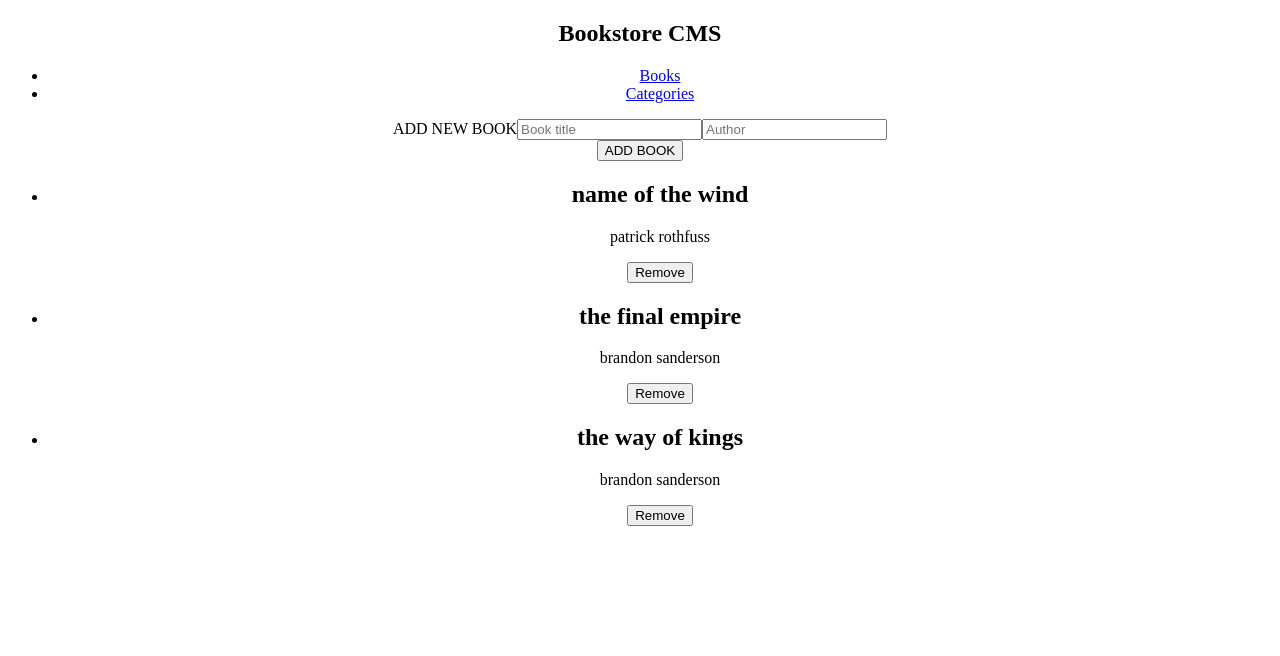
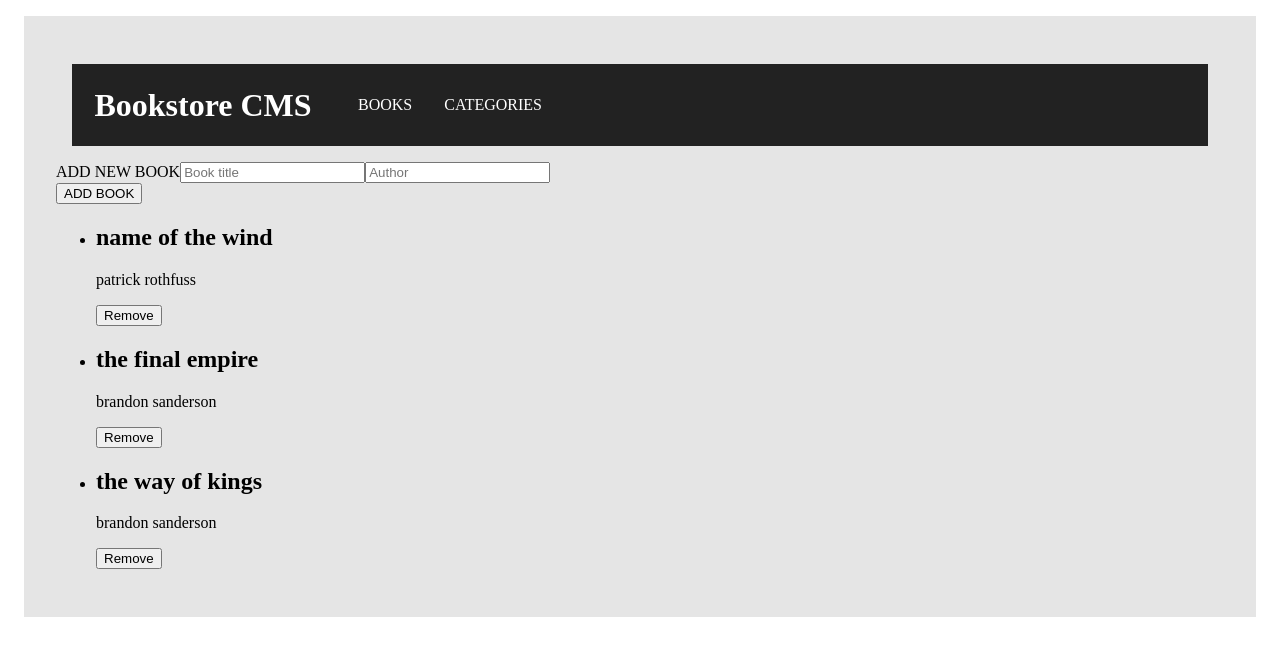
Before and after one commit to Jeddaa/bookstore, a React (Create React App) app: page / in a window 1280 px wide. Shown: the top 656 px of the page. Built offline with nearby package versions, Linux system fonts and the light colour scheme.

Commit message:
styling header

```diff
--- a/src/App.css
+++ b/src/App.css
@@ -1,3 +1,44 @@
 .App {
-  text-align: center;
+  padding: 2em;
+  background-color: #e5e5e5;
+  margin: 1em;
 }
+
+.navbar {
+  background-color: #222;
+  height: 50px;
+  color: white;
+  display: flex;
+  justify-content: flex-start;
+  padding: 1em;
+  margin: 1em;
+}
+
+.nav-header {
+  margin: 0;
+  align-items: center;
+  display: flex;
+  font-size: 2em;
+  padding: 0.2em;
+}
+
+.navbar > ul {
+  list-style-type: none;
+  display: flex;
+  gap: 2em;
+  margin: 0;
+  align-items: center;
+}
+
+.navbar > ul > li {
+  align-items: center;
+}
+
+.nav-link {
+  text-decoration: none;
+  color: #fff;
+}
+
+.nav-link:visited {
+  color: #f51a1a;
+}
--- a/src/components/Header.js
+++ b/src/components/Header.js
@@ -2,13 +2,17 @@ import { Link } from 'react-router-dom';
 
 const Header = () => (
   <nav className="navbar">
-    <h1>Bookstore CMS</h1>
+    <h1 className="nav-header">Bookstore CMS</h1>
     <ul>
       <li>
-        <Link to="/">Books</Link>
+        <Link className="nav-link" to="/">
+          BOOKS
+        </Link>
       </li>
       <li>
-        <Link to="/categories">Categories</Link>
+        <Link className="nav-link" to="/categories">
+          CATEGORIES
+        </Link>
       </li>
     </ul>
   </nav>
```
